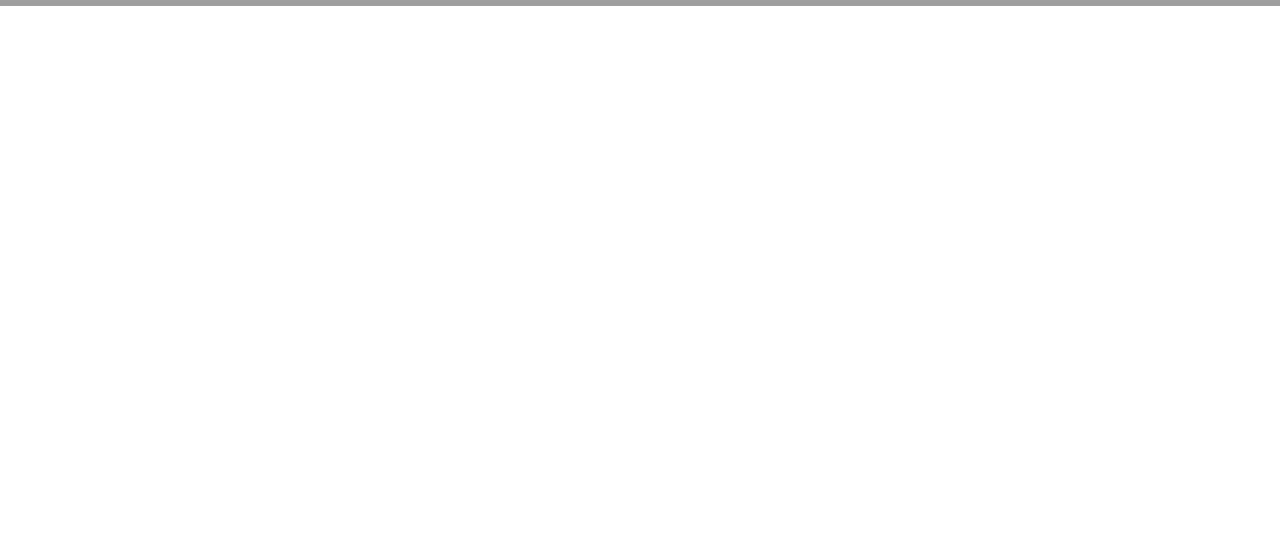
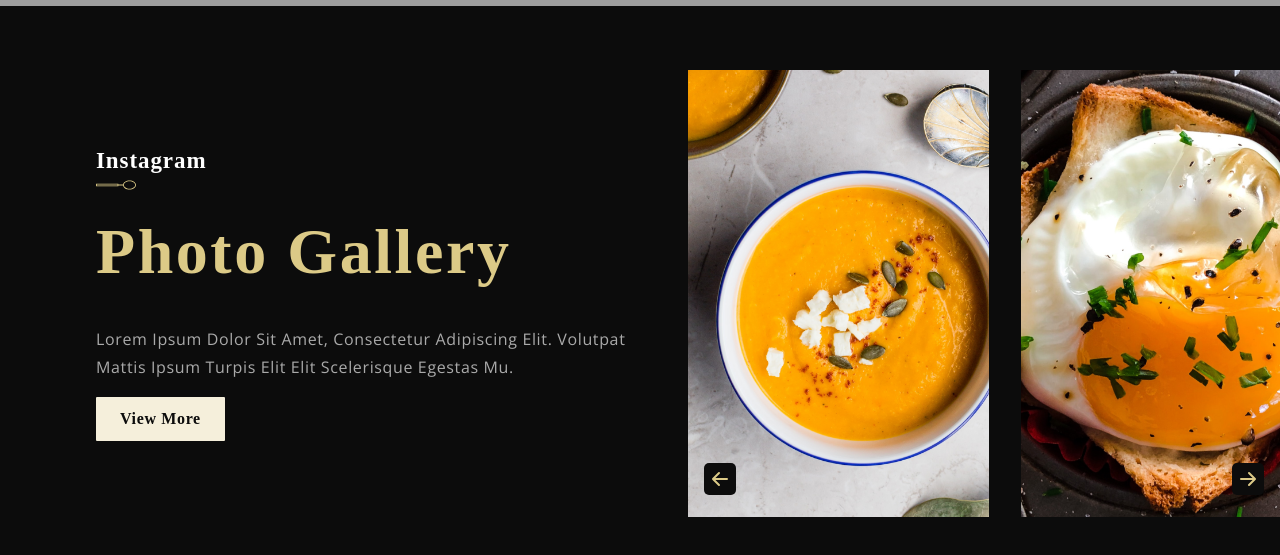
Before and after one commit to Felipe-A-Almeida/anama_restaurant, a React (Create React App) app: page / in a window 1280 px wide. Shown: the part 6107-6662 px from the top of the page. Before the commit the page ends 6113 px from the top, so only its background shows below. Built offline with nearby package versions, Linux system fonts and the light colour scheme; grey boxes are pictures that could not be loaded; a web font is replaced by a local one.

Commit message:
feat: add gallery section

```diff
--- a/src/App.js
+++ b/src/App.js
@@ -13,6 +13,7 @@
     <Chef />
     <Intro />
     <Laurels />
+    <Gallery />
   </div>
 );
 
--- a/src/container/Gallery/Gallery.css
+++ b/src/container/Gallery/Gallery.css
@@ -0,0 +1,145 @@
+.app__gallery {
+  flex-direction: row;
+
+  background: var(--color-black);
+  padding: 4rem 0 4rem 6rem;
+}
+
+.app__gallery-content {
+  flex: 1;
+  display: flex;
+  justify-content: center;
+  align-items: flex-start;
+  flex-direction: column;
+
+  min-width: 500px;
+  padding-right: 2rem;
+}
+
+.app__gallery-content button {
+  margin-top: 1rem;
+}
+
+.app__gallery-images {
+  flex: 1;
+  display: flex;
+  flex-direction: row;
+  max-width: 50%;
+  position: relative;
+}
+
+.app__gallery-images_container {
+  display: flex;
+  flex-direction: row;
+  width: max-content;
+  overflow-x: scroll;
+  -ms-overflow-style: none;
+  scrollbar-width: none;
+}
+
+.app__gallery-images_container::-webkit-scrollbar {
+  display: none;
+}
+
+.app__gallery-images_card {
+  position: relative;
+  min-width: 301px;
+  height: 447px;
+  margin-right: 2rem;
+}
+
+.gallery__image-icon {
+  position: absolute;
+  color: #fff;
+  font-size: 2rem;
+  opacity: 0;
+  transition: .5s ease;
+  cursor: pointer;
+}
+
+.app__gallery-images_card img {
+  width: 100%;
+  height: 100%;
+  object-fit: cover;
+  opacity: 1;
+  transition: .5s ease;
+}
+
+.app__gallery-images_card:hover img {
+  opacity: .35;
+}
+
+.app__gallery-images_card:hover .gallery__image-icon {
+  opacity: 1;
+}
+
+.app__gallery-images_arrows {
+  width: 100%;
+  display: flex;
+  justify-content: space-between;
+  align-items: center;
+
+  padding: 0 1rem;
+  position: absolute;
+  bottom: 5%;
+}
+
+.gallery__arrow-icon {
+  color: var(--color-golden);
+  font-size: 2rem;
+  cursor: pointer;
+  background: var(--color-black);
+  border-radius: 5px;
+}
+
+.gallery__arrow-icon:hover {
+  color: var(--color-white);
+}
+
+@media screen and (min-width: 2000px) {
+  .app__gallery-content button {
+    margin-top: 2rem;
+  }
+
+  .app__gallery-content {
+    min-width: 1000px;
+    padding-right: 4rem;
+  }
+
+  .app__gallery-images_card {
+    min-width: 400px;
+    height: 547px;
+  }
+}
+
+@media screen and (max-width: 1150px) {
+  .app__gallery {
+    flex-direction: column;
+  }
+
+  .app__gallery-images {
+    max-width: 100%;
+    margin: 5rem 0;
+  }
+}
+
+@media screen and (max-width: 850px) {
+  .app__gallery {
+    padding: 4rem 0 4rem 4rem;
+  }
+}
+
+@media screen and (max-width: 650px) {
+  .app__gallery {
+    padding: 4rem 0 4rem 2rem;
+  }
+
+  .app__gallery-content {
+    min-width: 100%;
+  }
+
+  .app__gallery-images_card {
+    min-width: 240px;
+    height: 320px;
+  }
+}
--- a/src/container/Gallery/Gallery.jsx
+++ b/src/container/Gallery/Gallery.jsx
@@ -1,11 +1,47 @@
 import React from 'react';
+import { BsInstagram, BsArrowLeftShort, BsArrowRightShort } from 'react-icons/bs';
 
+import { SubHeading } from '../../components';
+import { images } from '../../constants';
 import './Gallery.css';
 
-const Gallery = () => (
-  <div>
-    Gallery
-  </div>
-);
+const Gallery = () => {
+  const scrollRef = React.useRef(null);
+
+  const scroll = (direction) => {
+    const { current } = scrollRef;
+
+    if (direction === 'left') {
+      current.scrollLeft -= 300;
+    } else {
+      current.scrollLeft += 300;
+    }
+  };
+
+  return (
+    <div className="app__gallery flex__center">
+      <div className="app__gallery-content">
+        <SubHeading title="Instagram" />
+        <h1 className="headtext__cormorant">Photo Gallery</h1>
+        <p className="p__opensans" style={{ color: '#AAAAAA', marginTop: '2rem' }}>Lorem ipsum dolor sit amet, consectetur adipiscing elit. Volutpat mattis ipsum turpis elit elit scelerisque egestas mu.</p>
+        <button type="button" className="custom__button">View More</button>
+      </div>
+      <div className="app__gallery-images">
+        <div className="app__gallery-images_container" ref={scrollRef}>
+          {[images.gallery01, images.gallery02, images.gallery03, images.gallery04].map((image, index) => (
+            <div className="app__gallery-images_card flex__center" key={`gallery_image-${index + 1}`}>
+              <img src={image} alt="gallery_image" />
+              <BsInstagram className="gallery__image-icon" />
+            </div>
+          ))}
+        </div>
+        <div className="app__gallery-images_arrows">
+          <BsArrowLeftShort className="gallery__arrow-icon" onClick={() => scroll('left')} />
+          <BsArrowRightShort className="gallery__arrow-icon" onClick={() => scroll('right')} />
+        </div>
+      </div>
+    </div>
+  );
+};
 
 export default Gallery;
```
